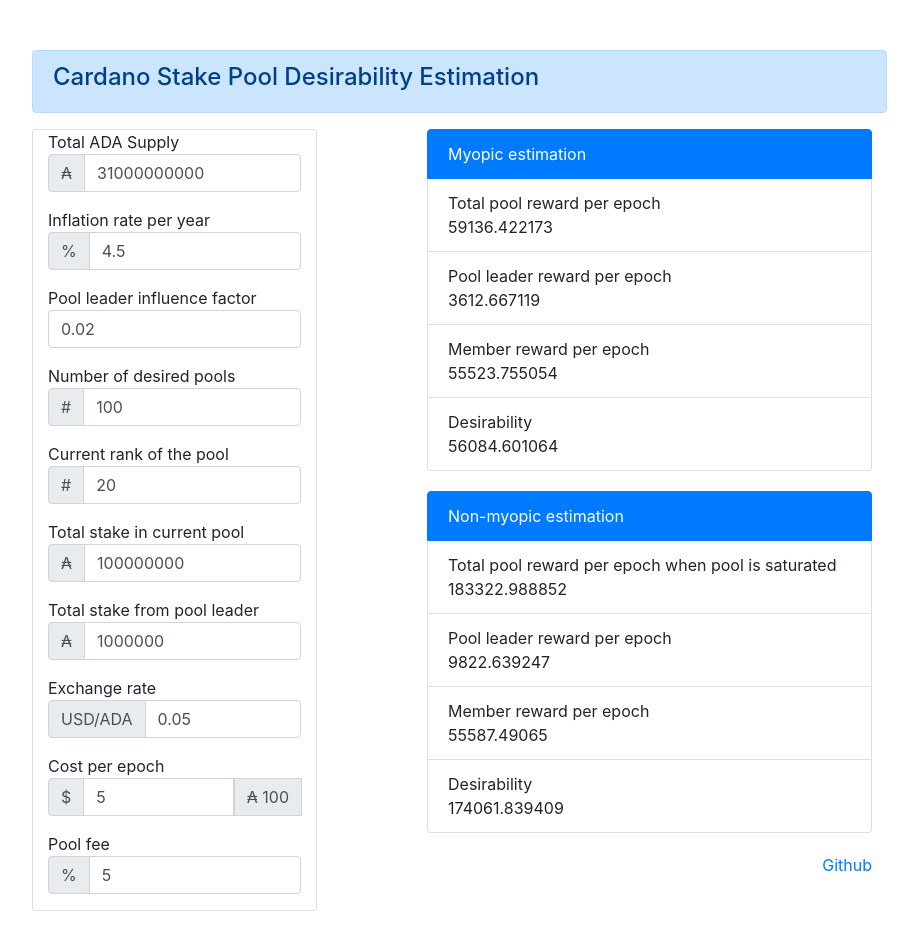
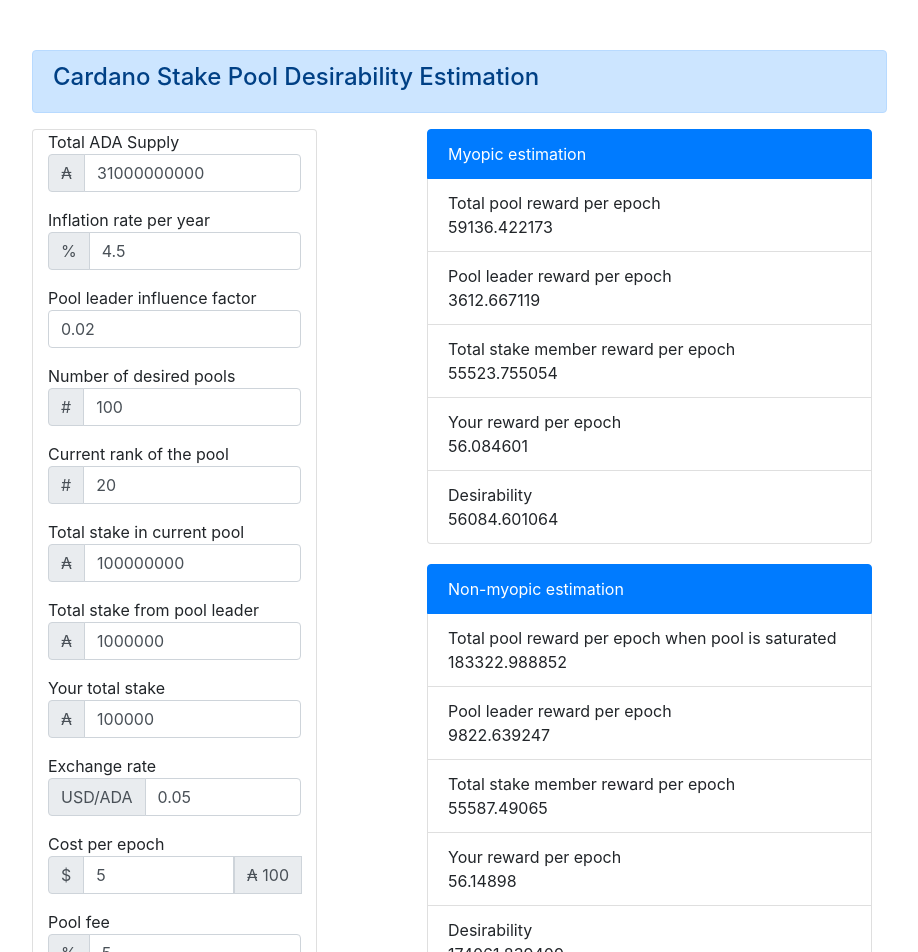
Before and after one commit to cffls/cardano-stake-pool-desirability, a React (Create React App) app: page / in a window 1280 px wide. Shown: the top 952 px of the page, without its empty margins (228-1146 px from the left). Before the commit the page ends 911 px from the top, so only its background shows below. Built offline with nearby package versions, Linux system fonts and the light colour scheme.

Commit message:
Individual reward calculation

```diff
--- a/src/App.js
+++ b/src/App.js
@@ -61,6 +61,12 @@
       )
     );
 
+    var myopicIndividualReward = ADARound(
+      (myopicMemberReward * this.state.yourTotalStake) /
+        (this.state.totalStakeInCurrentPool -
+          this.state.totalStakeFromPoolLeaders)
+    );
+
     var myopicDesirability = ADARound(
       StakeSpecs.desirability(
         myopicTotalPoolReward,
@@ -94,6 +100,12 @@
       )
     );
 
+    var nonmyopicIndividualReward = ADARound(
+      (nonmyopicMemberReward * this.state.yourTotalStake) /
+        (this.state.totalStakeInCurrentPool -
+          this.state.totalStakeFromPoolLeaders)
+    );
+
     var nonmyopicDesirability = ADARound(
       StakeSpecs.desirability(
         nonmyopicTotalPoolReward,
@@ -114,10 +126,12 @@
       myopicTotalPoolReward: myopicTotalPoolReward,
       myopicPoolLeaderReward: myopicPoolLeaderReward,
       myopicMemberReward: myopicMemberReward,
+      myopicIndividualReward: myopicIndividualReward,
       myopicDesirability: myopicDesirability,
       nonmyopicTotalPoolReward: nonmyopicTotalPoolReward,
       nonmyopicPoolLeaderReward: nonmyopicPoolLeaderReward,
       nonmyopicMemberReward: nonmyopicMemberReward,
+      nonmyopicIndividualReward: nonmyopicIndividualReward,
       nonmyopicDesirability: nonmyopicDesirability
     });
   }
@@ -130,6 +144,7 @@
     var r = 20; //Rank of the pool
     var totalStakeInCurrentPool = 100000000;
     var totalStakeFromPoolLeaders = 1000000;
+    var yourTotalStake = 100000;
     var usdToADA = 0.05;
     var costPerEpochInUSD = 5;
     var m = 5; // Pool fee %
@@ -139,6 +154,7 @@
       targetNumPools: targetNumPools,
       totalStakeInCurrentPool: totalStakeInCurrentPool,
       totalStakeFromPoolLeaders: totalStakeFromPoolLeaders,
+      yourTotalStake: yourTotalStake,
       a0: a0,
       r: r,
       usdToADA: usdToADA,
@@ -249,6 +265,17 @@
                 defaultValue={this.state.totalStakeFromPoolLeaders}
               />
             </div>
+            <div>Your total stake</div>
+            <div className="input-group mb-3">
+              <div className="input-group-prepend">
+                <span className="input-group-text">₳</span>
+              </div>
+              <input
+                className="form-control"
+                onChange={e => this.handleChange("yourTotalStake", e)}
+                defaultValue={this.state.yourTotalStake}
+              />
+            </div>
             <div>Exchange rate</div>
             <div className="input-group mb-3">
               <div className="input-group-prepend">
@@ -300,8 +327,12 @@
                 <div>{this.state.myopicPoolLeaderReward}</div>
               </li>
               <li className="list-group-item">
-                <div>Member reward per epoch</div>
+                <div>Total stake member reward per epoch</div>
                 <div>{this.state.myopicMemberReward}</div>
+              </li>
+              <li className="list-group-item">
+                <div>Your reward per epoch</div>
+                <div>{this.state.myopicIndividualReward}</div>
               </li>
               <li className="list-group-item">
                 <div>Desirability</div>
@@ -321,8 +352,12 @@
                 <div>{this.state.nonmyopicPoolLeaderReward}</div>
               </li>
               <li className="list-group-item">
-                <div>Member reward per epoch</div>
+                <div>Total stake member reward per epoch</div>
                 <div>{this.state.nonmyopicMemberReward}</div>
+              </li>
+              <li className="list-group-item">
+                <div>Your reward per epoch</div>
+                <div>{this.state.nonmyopicIndividualReward}</div>
               </li>
               <li className="list-group-item">
                 <div>Desirability</div>
```
